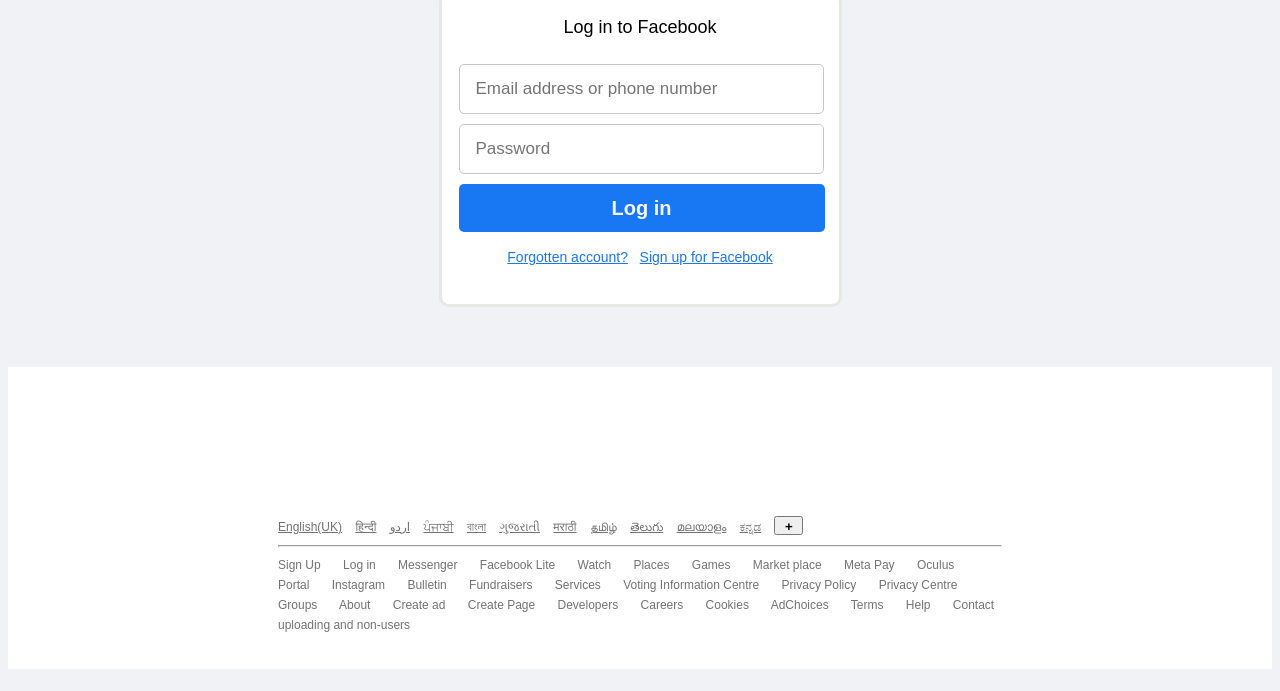
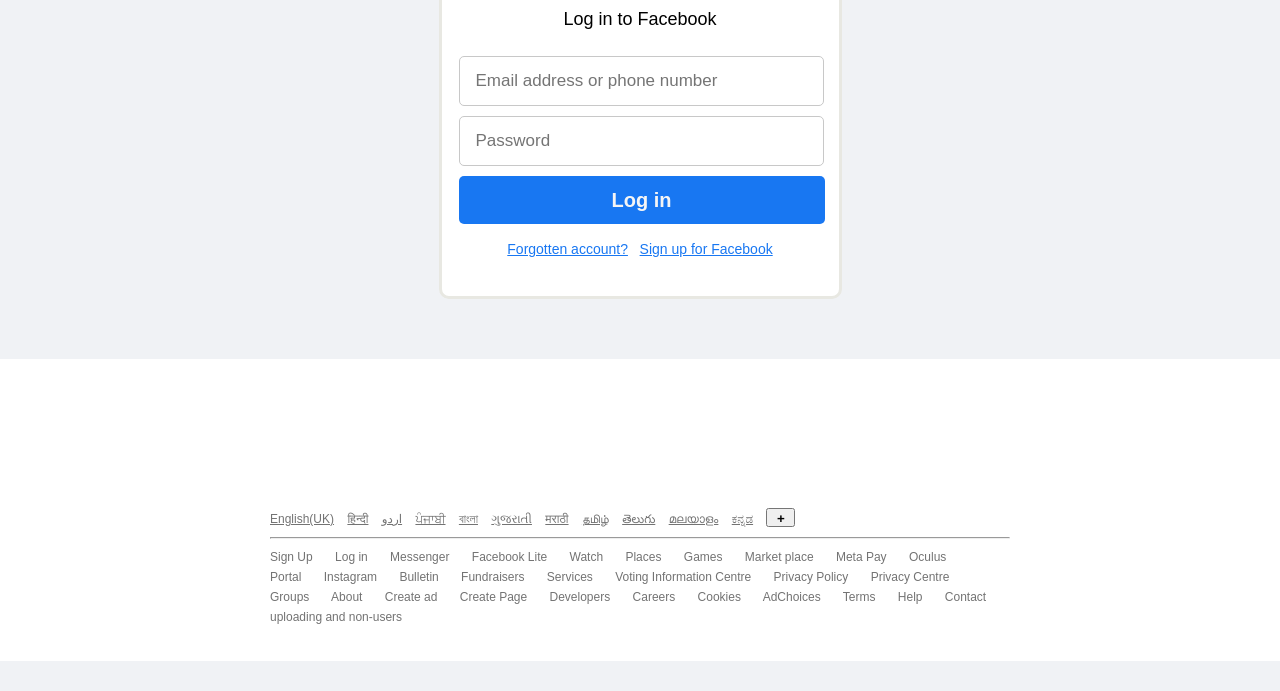
Before and after one commit to DeveloperVikasKumar/Facebook-Clone, a plain HTML site: page index.html in a window 1280 px wide. Shown: the part 109-800 px from the top of the page. Drawn offline with Linux system fonts and the light colour scheme.

Commit message:
Remove margin from body.Add style to element

```diff
--- a/forgot.css
+++ b/forgot.css
@@ -1,6 +1,7 @@
 body
 {
-    margin: 0px;
+    margin: 0;
+    padding: 0;
 }
 nav
 {
--- a/index.html
+++ b/index.html
@@ -6,7 +6,7 @@
     <meta name="viewport" content="width=device-width, initial-scale=1.0">
     <title>Log in to Facebook</title>
     <link rel="stylesheet" href="look.css">
-    <link rel="shortcut icon" href="https://www.logo.wine/a/logo/Facebook/Facebook-f_Logo-Blue-Logo.wine.svg" type="image/x-icon">
+    <link rel="shortcut icon" href="https://cdn-icons-png.flaticon.com/512/4406/4406235.png" type="image/x-icon">
 </head>
 <body>
     <header>
--- a/look.css
+++ b/look.css
@@ -1,6 +1,8 @@
 body
 {
     background-color: #f0f2f5;
+    margin: 0;
+    padding: 0;
 }
 .Logo
 {
--- a/sign_up_page.css
+++ b/sign_up_page.css
@@ -1,6 +1,8 @@
- body
+body
 {
     background-color: #f0f2f5;
+    margin: 0;
+    padding: 0;
 }
 facebook_icon
 {
```
Also changed, not shown: forgot.html (+2 -2 lines).
